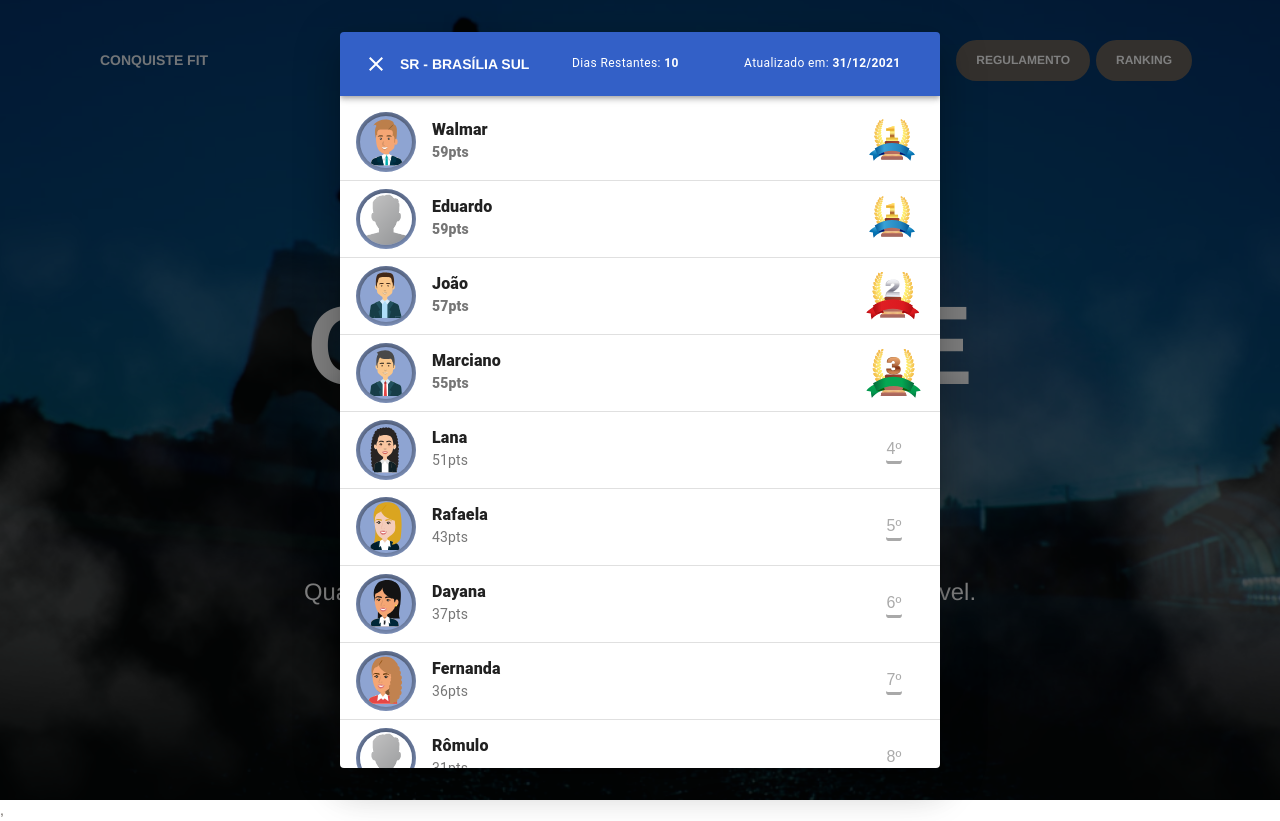
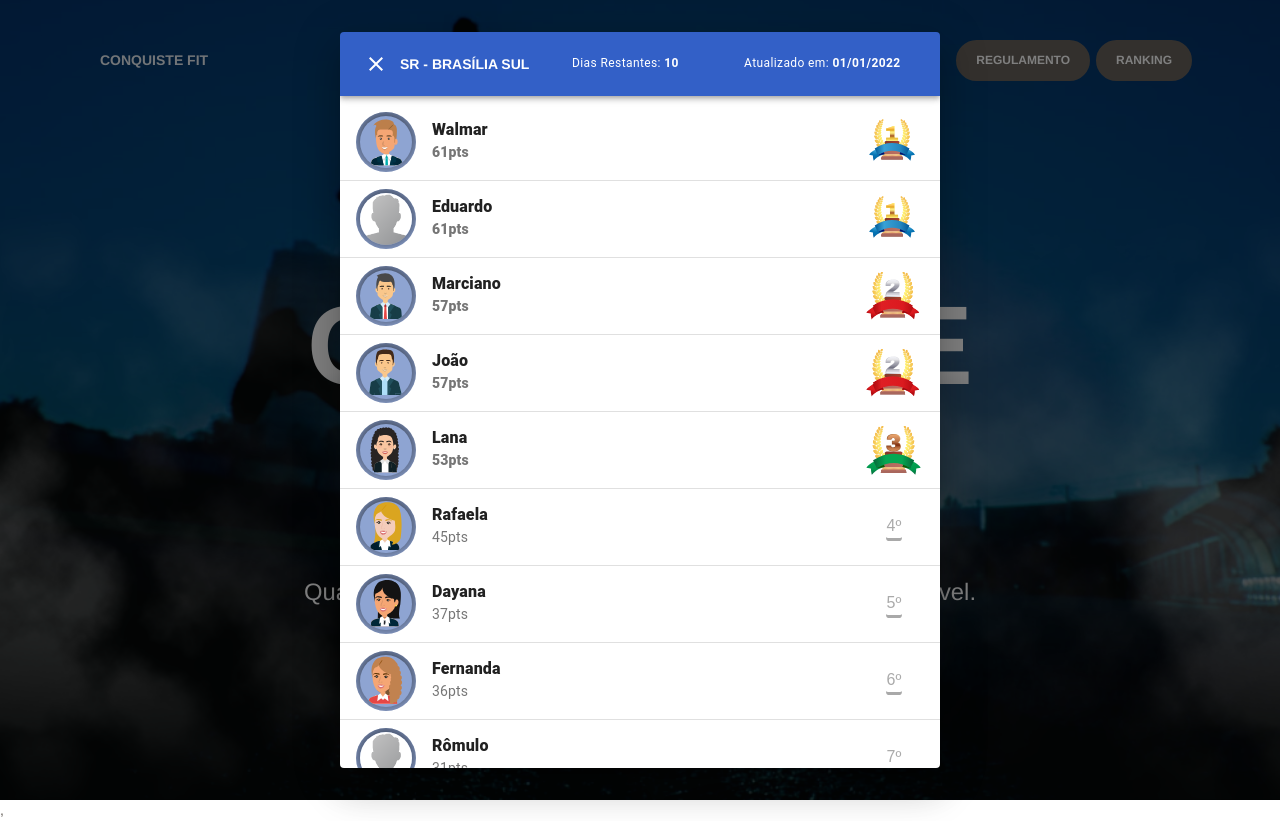
Before and after one commit to arthurfjadecastro/conquistefit, a React (Create React App) app: page /home in a window 1280 px wide. Both pictures are taken after a click on the button "RANKING". Built offline with nearby package versions, Linux system fonts and the light colour scheme.

Commit message:
Update points on rank at 01/01/2022

```diff
--- a/src/views/Ranking.jsx
+++ b/src/views/Ranking.jsx
@@ -66,7 +66,7 @@ export default function Ranking({ open, handleClose }) {
       name: "Marciano",
       src: "/img/MARCIANO.svg",
       position: null,
-      pts: 55
+      pts: 57
     },
     {
       name: "Beth",
@@ -78,7 +78,7 @@ export default function Ranking({ open, handleClose }) {
       name: "Lana",
       src: "/img/LANA.svg",
       position: null,
-      pts: 51
+      pts: 53
     },
     {
       name: "Ramon",
@@ -115,13 +115,13 @@ export default function Ranking({ open, handleClose }) {
       name: "Walmar",
       src: "/img/WALMAR.svg",
       position: null,
-      pts: 59
+      pts: 61
     },
     {
       name: "Rafaela",
       src: "/img/RAFAELA.svg",
       position: null,
-      pts: 43
+      pts: 45
     },
     {
       name: "Fernanda",
@@ -151,7 +151,7 @@ export default function Ranking({ open, handleClose }) {
       name: "Eduardo",
       src: "/img/default-avatar.png",
       position: null,
-      pts: 59
+      pts: 61
     },
     {
       name: "Juliana",
@@ -277,7 +277,7 @@ export default function Ranking({ open, handleClose }) {
               Dias Restantes:    <b> {diffDays}</b>
             </Typography>
             <Typography variant="caption" className={classes.title2}>
-              Atualizado em:    <b> {"31/12/2021"}</b>
+              Atualizado em:    <b> {"01/01/2022"}</b>
             </Typography>
           </Toolbar>
         </AppBar>
```
